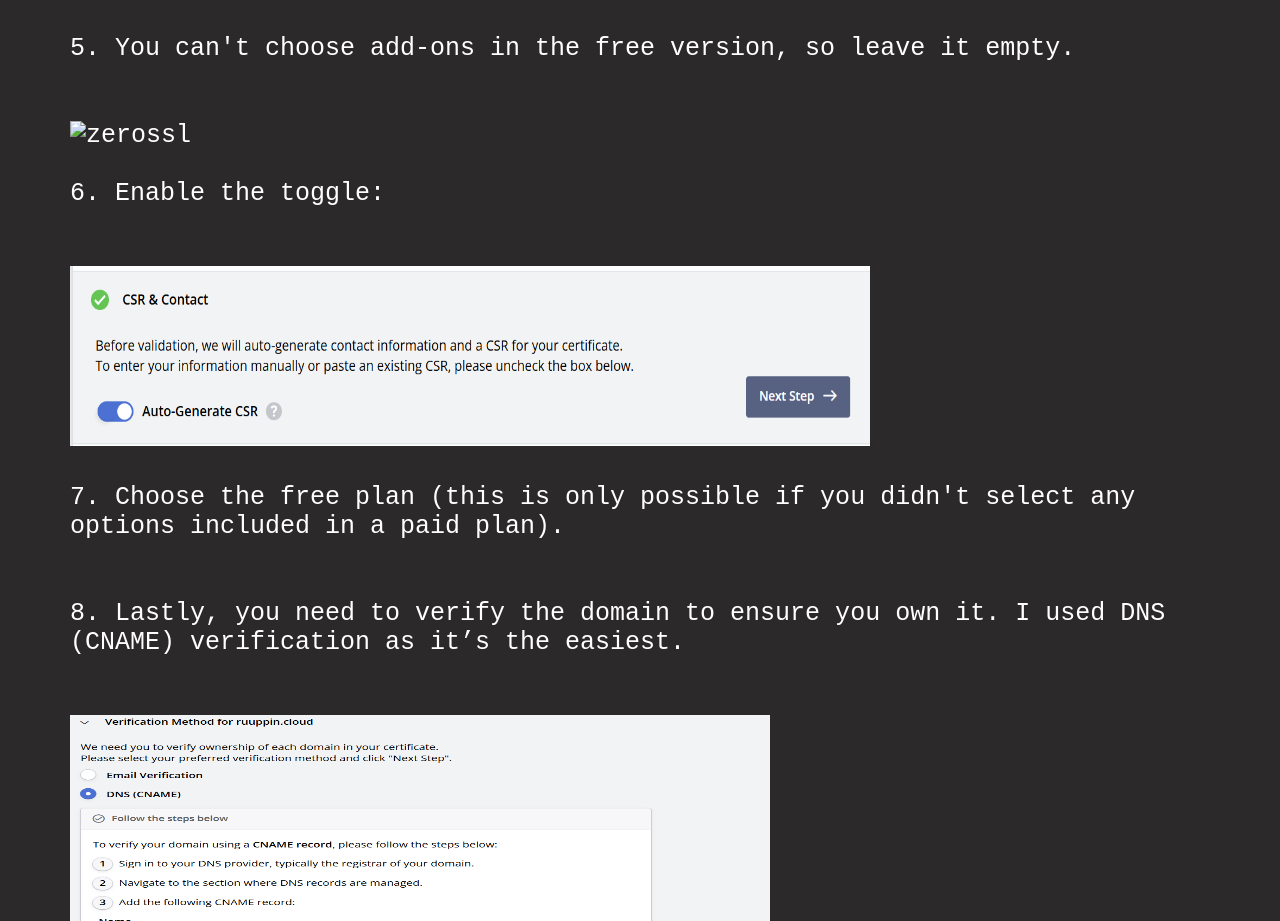
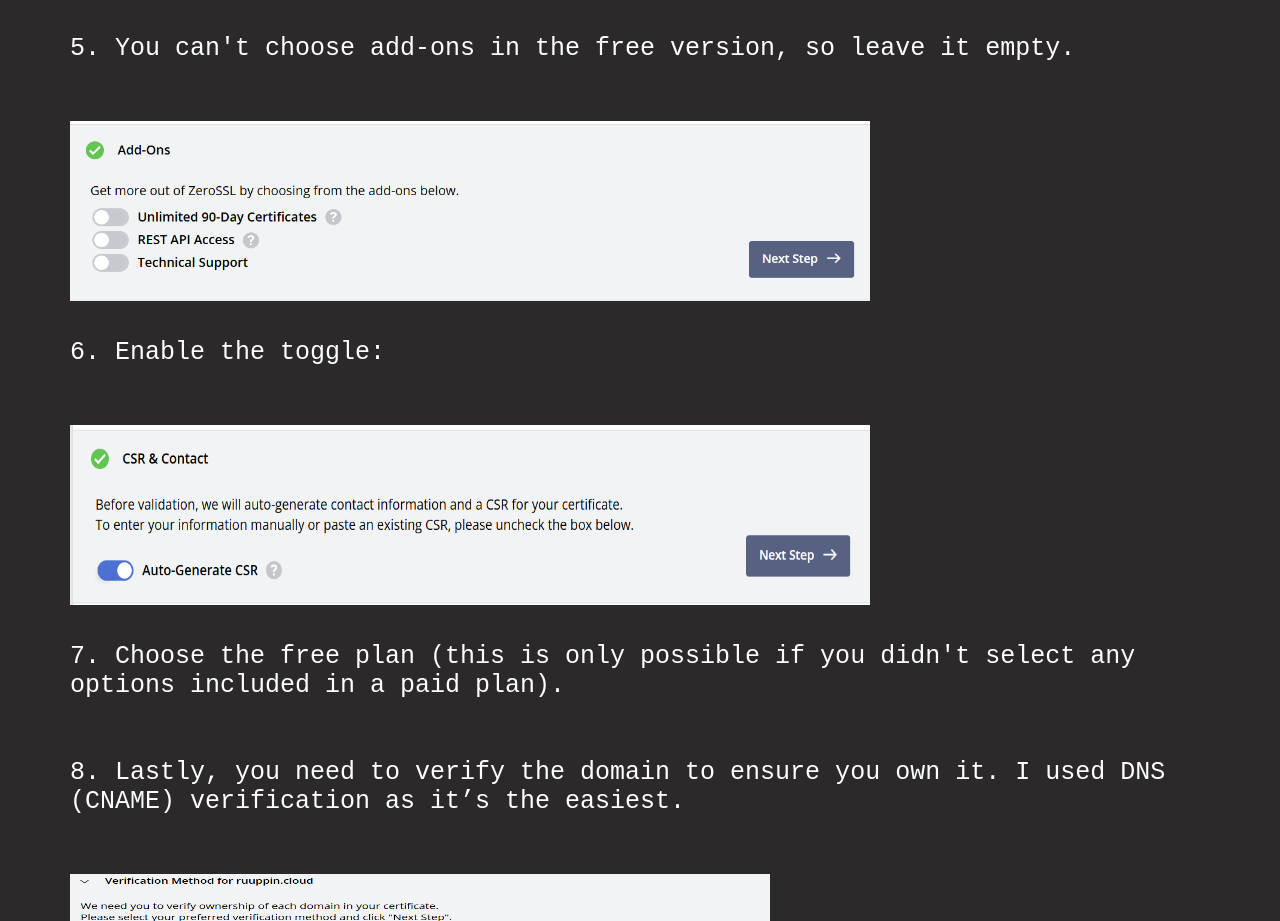
Before and after one commit to ruuppin/mywebsite, a plain HTML site: page post3.html in a window 1280 px wide. Shown: the part 2202-3123 px from the top of the page. Drawn offline with Linux system fonts and the light colour scheme.

Commit message:
Update post3.html

```diff
--- a/post3.html
+++ b/post3.html
@@ -97,7 +97,7 @@
             </p>
             <br>
             <br>
-            <img src="postaukset\sslcertpicture3.PNG" alt="zerossl"
+            <img src="sslcertpicture3.PNG" alt="zerossl"
                 width="800" height="180">
             <br>
             <br>
```
